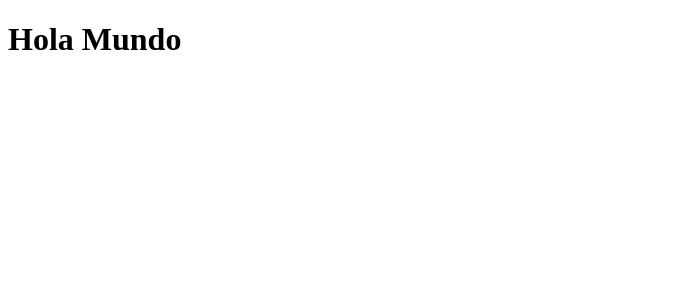
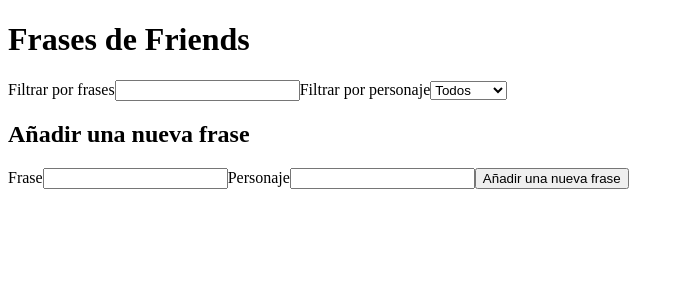
Before and after one commit to Adalab/modulo-3-evaluacion-intermedia-tanferest, a React (Create React App) app: page / in a window 1280 px wide. Shown: the top 300 px of the page, without its empty margins (0-684 px from the left). Built offline with nearby package versions, Linux system fonts and the light colour scheme.

Commit message:
create html structure

```diff
--- a/src/components/App.js
+++ b/src/components/App.js
@@ -1,10 +1,36 @@
-
 import '../styles/App.css';
 
 function App() {
   return (
     <div>
-      <h1>Hola Mundo</h1>
+      <header>
+        <h1>Frases de Friends</h1>
+        <form>
+          <label htmlFor="quote">Filtrar por frases</label>
+          <input type="text" name="quote" id="quote" />
+          <label htmlFor="chracter">Filtrar por personaje</label>
+          <select name="character" id="character">
+            <option value="all">Todos</option>
+            <option value="ross">Ross</option>
+            <option value="monica">Mónica</option>
+            <option value="joey">Joey</option>
+            <option value="phoebe">Phoebe</option>
+            <option value="chandler">Chandler</option>
+            <option value="rachel">Rachel</option>
+          </select>
+        </form>
+      </header>
+      <main>
+        <ul></ul>
+        <form>
+          <h2>Añadir una nueva frase</h2>
+          <label htmlFor="newQuote">Frase</label>
+          <input type="text" name="newQuote" id="newQuote" />
+          <label htmlFor="character2">Personaje</label>
+          <input type="text" name="character2" id="character2" />
+          <input type="submit" value="Añadir una nueva frase" />
+        </form>
+      </main>
     </div>
   );
 }
```
